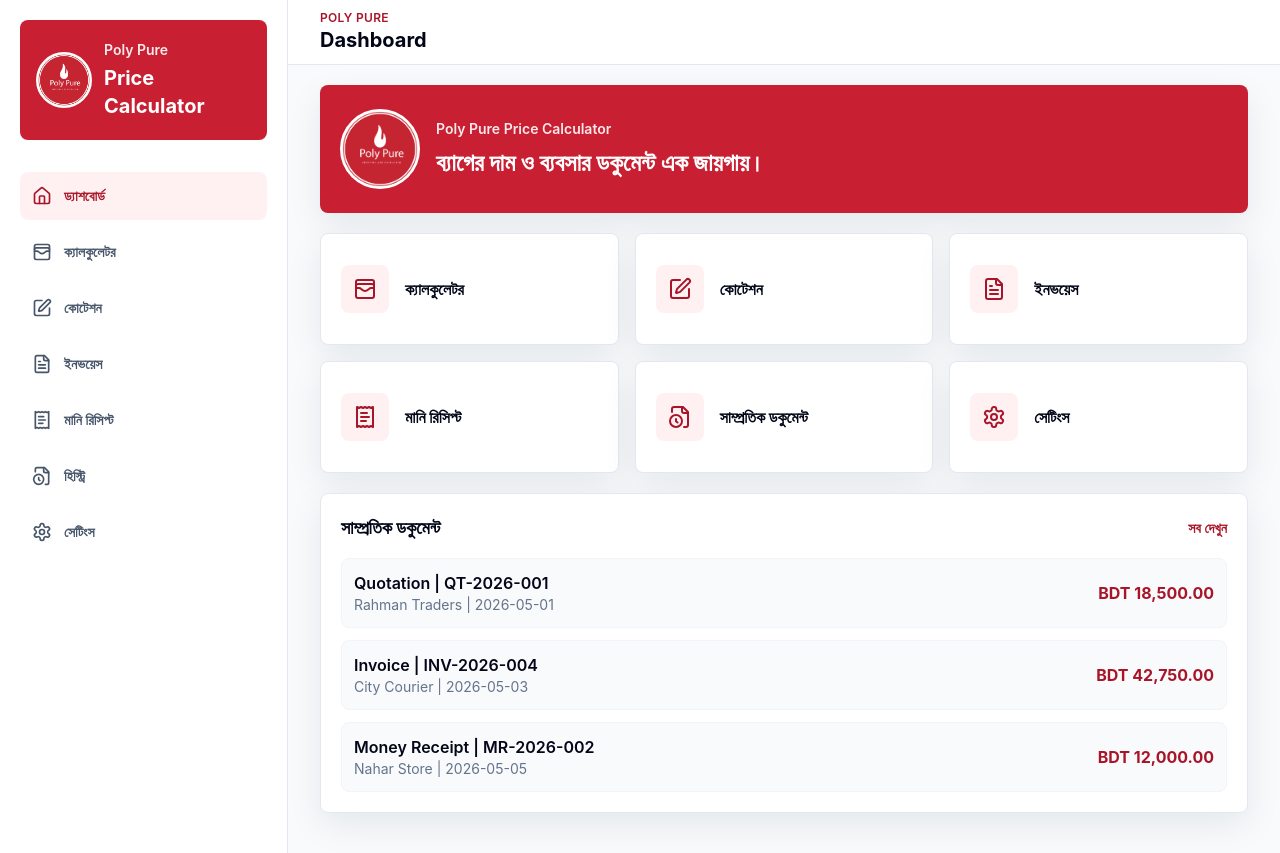
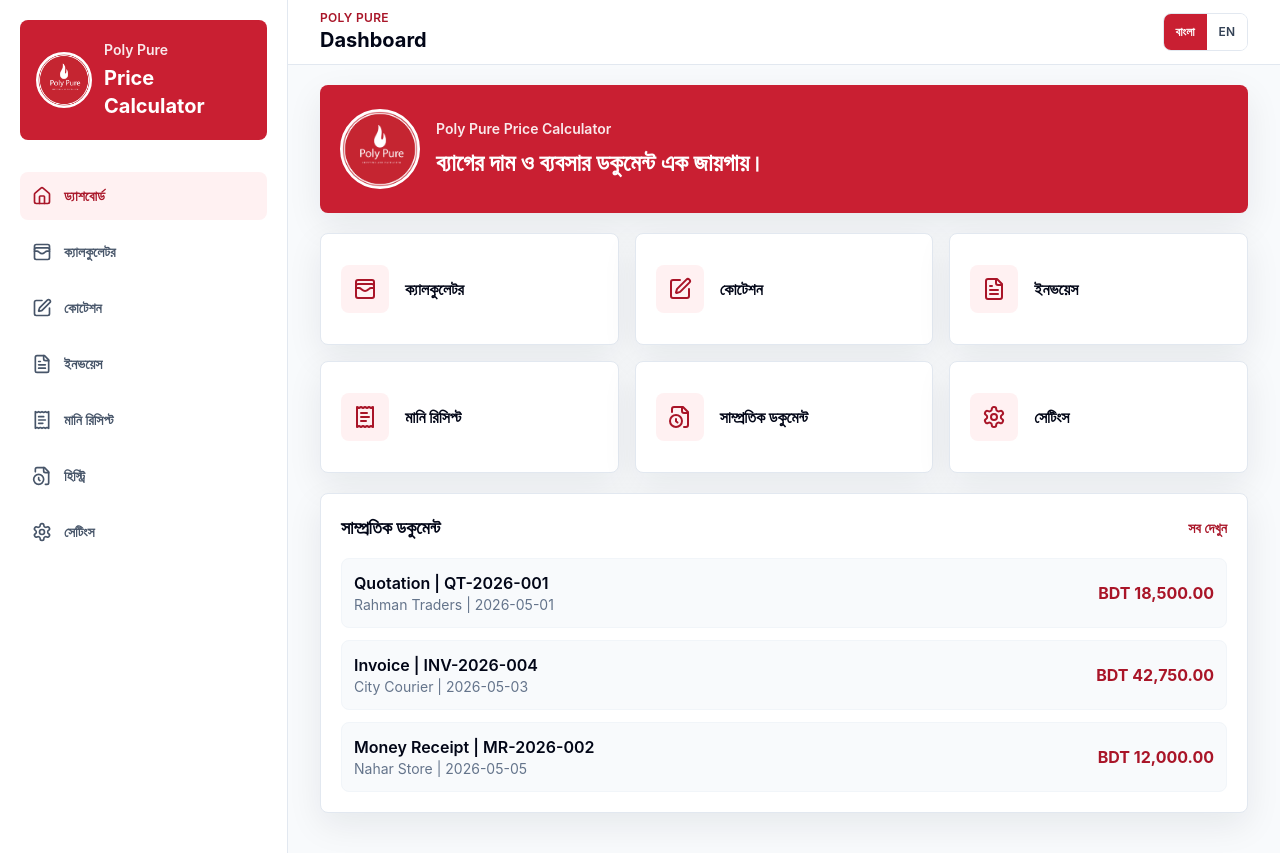
Before and after one commit to tusharmrong/polypure-price-calculator, a React (Vite) app: page / in a window 1280 px wide. Built offline with nearby package versions, Linux system fonts and the light colour scheme.

Commit message:
Show language toggle on desktop header and keep mobile dropdown toggle

```diff
--- a/src/components/Header.jsx
+++ b/src/components/Header.jsx
@@ -35,6 +35,22 @@
           <h1 className="text-xl font-bold text-slate-950">{title}</h1>
         </div>
         <div className="flex items-center gap-3">
+          <div className="hidden overflow-hidden rounded-lg border border-slate-200 md:inline-flex">
+            <button
+              className={`min-h-9 px-3 text-xs font-semibold ${language === 'bn' ? 'bg-brand-600 text-white' : 'bg-white text-slate-700'}`}
+              onClick={() => setLanguage('bn')}
+              type="button"
+            >
+              {'\u09AC\u09BE\u0982\u09B2\u09BE'}
+            </button>
+            <button
+              className={`min-h-9 px-3 text-xs font-semibold ${language === 'en' ? 'bg-brand-600 text-white' : 'bg-white text-slate-700'}`}
+              onClick={() => setLanguage('en')}
+              type="button"
+            >
+              EN
+            </button>
+          </div>
           <button
             aria-label="Open menu"
             className="inline-flex h-9 w-9 items-center justify-center rounded-lg border border-slate-200 bg-white text-slate-700 md:hidden"
```
